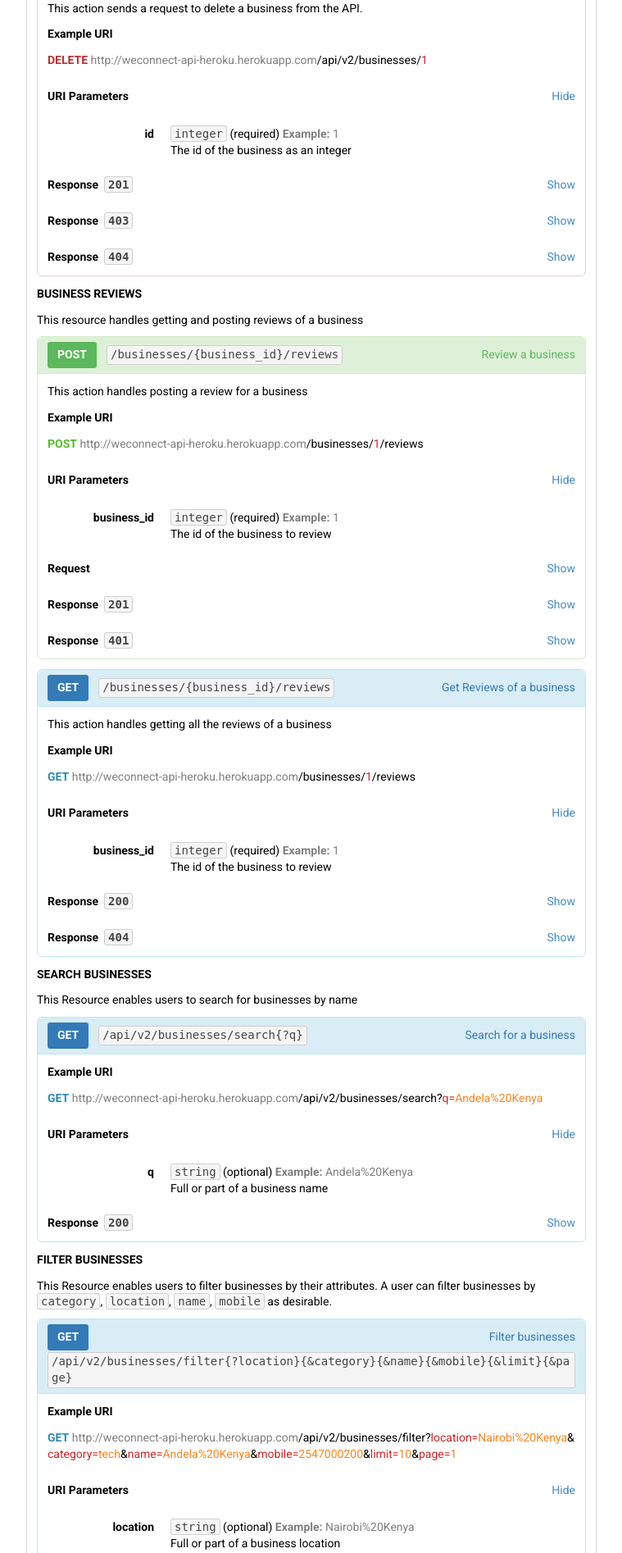
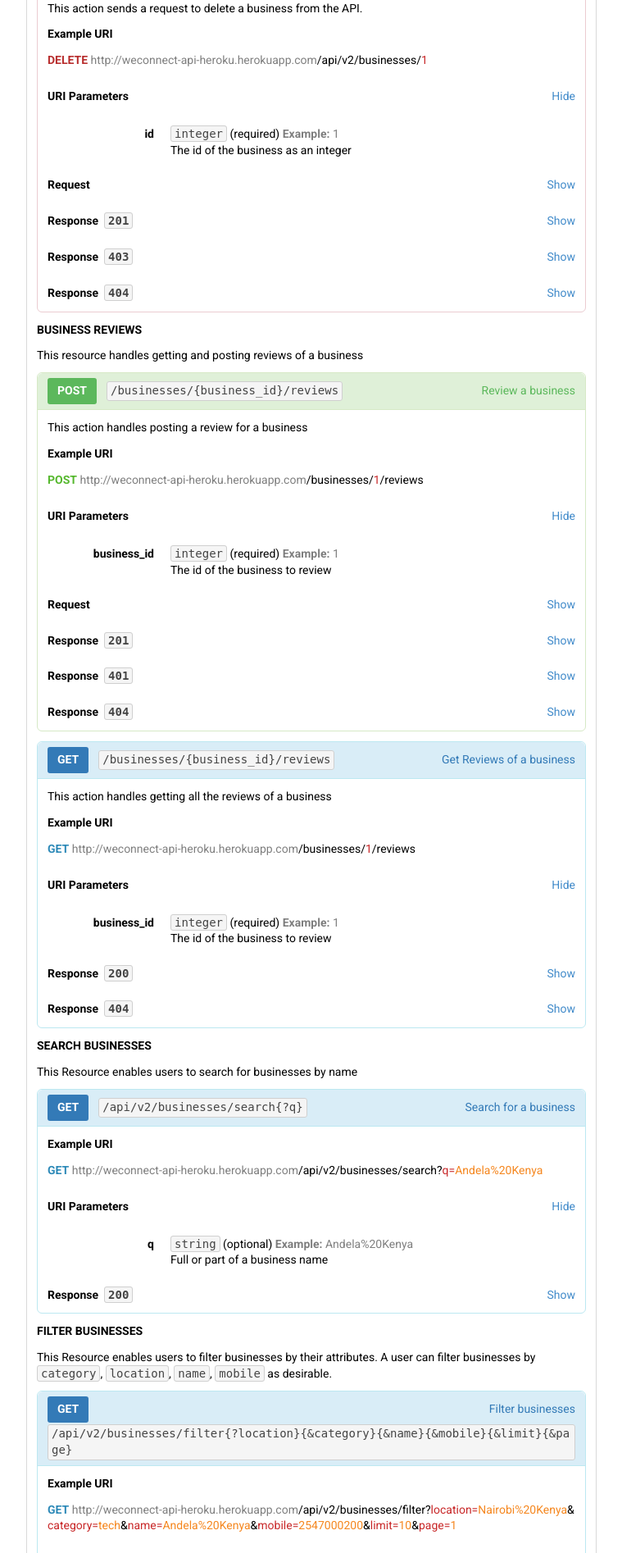
Before and after one commit to johnmutuma5/WeConnect, a Flask app: page /api/documentation in a window 1280 px wide. Shown: the part 3704-5598 px from the top of the page at 82% size, without its empty margins (382-1141 px from the left). Run offline with Flask 2, Linux system fonts and the light colour scheme; parts of the project's set-up code (start-up, migrations or seed data) failed here and were passed over; some libraries are stand-ins or nearby versions.

Commit message:
[Chore] Improve documentation; add Authorization Headers, add responses

```diff
--- a/app/templates/documentation.html
+++ b/app/templates/documentation.html
@@ -293,7 +293,7 @@ Invalid password: <code>Password too short</code></p>
 </span>}</code></pre><div style="height: 1px;"></div></div></div></div></div></section><section id="business" class="resource-group"><h2 class="group-heading">Business <a href="#business" class="permalink">&para;</a></h2><div id="business-businesses-resource" class="resource"><h3 class="resource-heading">Businesses Resource <a href="#business-businesses-resource" class="permalink">&nbsp;&para;</a></h3><p>Resource for registering businesses and getting information for all businesses stored</p>
 <div id="business-businesses-resource-post" class="action post"><h4 class="action-heading"><div class="name">Register a business</div><a href="#business-businesses-resource-post" class="method post">POST</a><code class="uri">/api/v2/businesses</code></h4><p>This action registers businesses.</p>
 <h4>Example URI</h4><div class="definition"><span class="method post">POST</span>&nbsp;<span class="uri"><span class="hostname">http://weconnect-api-heroku.herokuapp.com</span>/api/v2/businesses</span></div><div class="title"><strong>Request</strong><div class="collapse-button"><span class="close">Hide</span><span class="open">Show</span></div></div><div class="collapse-content"><div class="inner"><div class="description"><p>Includes data for the business to be registered</p>
-</div><h5>Headers</h5><pre><code><span class="hljs-attribute">Content-Type</span>: <span class="hljs-string">application/json</span></code></pre><div style="height: 1px;"></div><h5>Body</h5><pre><code>{
+</div><h5>Headers</h5><pre><code><span class="hljs-attribute">Content-Type</span>: <span class="hljs-string">application/json</span><br><span class="hljs-attribute">Authorization</span>: <span class="hljs-string">Bearer valid.jwttoken.string</span></code></pre><div style="height: 1px;"></div><h5>Body</h5><pre><code>{
   "<span class="hljs-attribute">name</span>": <span class="hljs-value"><span class="hljs-string">"Andela Kenya"</span></span>,
   "<span class="hljs-attribute">owner</span>": <span class="hljs-value"><span class="hljs-string">"Alice Doe"</span></span>,
   "<span class="hljs-attribute">location</span>": <span class="hljs-value"><span class="hljs-string">"TRM, Thika Road, Nairobi"</span></span>,
@@ -429,7 +429,7 @@ It include a URI parameter representing the <code>id</code> of the business</p>
   ]
 </span>}</code></pre><div style="height: 1px;"></div></div></div><div class="title"><strong>Response&nbsp;&nbsp;<code>404</code></strong><div class="collapse-button"><span class="close">Hide</span><span class="open">Show</span></div></div><div class="collapse-content"><div class="inner"><div class="description"><p>Includes an error message when a business with the supplied <code>id</code> does not exist</p>
 </div><h5>Headers</h5><pre><code><span class="hljs-attribute">Content-Type</span>: <span class="hljs-string">application/json</span></code></pre><div style="height: 1px;"></div><h5>Body</h5><pre><code>{
-  "<span class="hljs-attribute">msg</span>": <span class="hljs-value"><span class="hljs-string">"UNSUCCESSFUL: Could not find the requested information"</span>
+  "<span class="hljs-attribute">msg</span>": <span class="hljs-value"><span class="hljs-string">"UNSUCCESSFUL: Could not find the requested business"</span>
 </span>}</code></pre><div style="height: 1px;"></div><h5>Schema</h5><pre><code>{
   "<span class="hljs-attribute">$schema</span>": <span class="hljs-value"><span class="hljs-string">"http://json-schema.org/draft-04/schema#"</span></span>,
   "<span class="hljs-attribute">type</span>": <span class="hljs-value"><span class="hljs-string">"object"</span></span>,
@@ -442,7 +442,7 @@ It include a URI parameter representing the <code>id</code> of the business</p>
 </span>}</code></pre><div style="height: 1px;"></div></div></div></div><div id="business-one-business-resource-put" class="action put"><h4 class="action-heading"><div class="name">Edit business info</div><a href="#business-one-business-resource-put" class="method put">PUT</a><code class="uri">/api/v2/businesses/{id}</code></h4><p>This action sends a request to edit the information stored about a business.
 The targeted business business is referenced by referenced by a URI parameter representing the <code>id</code> of the business.</p>
 <h4>Example URI</h4><div class="definition"><span class="method put">PUT</span>&nbsp;<span class="uri"><span class="hostname">http://weconnect-api-heroku.herokuapp.com</span>/api/v2/businesses/<span class="hljs-attribute" title="id">1</span></span></div><div class="title"><strong>URI Parameters</strong><div class="collapse-button show"><span class="close">Hide</span><span class="open">Show</span></div></div><div class="collapse-content"><dl class="inner"><dt>id</dt><dd><code>integer</code>&nbsp;<span class="required">(required)</span>&nbsp;<span class="text-muted example"><strong>Example:&nbsp;</strong><span>1</span></span><p>The id of the business as an integer</p>
-</dd></dl></div><div class="title"><strong>Request</strong><div class="collapse-button"><span class="close">Hide</span><span class="open">Show</span></div></div><div class="collapse-content"><div class="inner"><h5>Headers</h5><pre><code><span class="hljs-attribute">Content-Type</span>: <span class="hljs-string">application/json</span></code></pre><div style="height: 1px;"></div><h5>Body</h5><pre><code>{
+</dd></dl></div><div class="title"><strong>Request</strong><div class="collapse-button"><span class="close">Hide</span><span class="open">Show</span></div></div><div class="collapse-content"><div class="inner"><h5>Headers</h5><pre><code><span class="hljs-attribute">Content-Type</span>: <span class="hljs-string">application/json</span><br><span class="hljs-attribute">Authorization</span>: <span class="hljs-string">Bearer valid.jwttoken.string</span></code></pre><div style="height: 1px;"></div><h5>Body</h5><pre><code>{
   "<span class="hljs-attribute">name</span>": <span class="hljs-value"><span class="hljs-string">"New Name"</span></span>,
   "<span class="hljs-attribute">owner</span>": <span class="hljs-value"><span class="hljs-string">"Alice Doe"</span></span>,
   "<span class="hljs-attribute">location</span>": <span class="hljs-value"><span class="hljs-string">"Marurui, Off Northern Bypass Rd"</span></span>,
@@ -506,7 +506,7 @@ The targeted business business is referenced by referenced by a URI parameter re
   </span>}
 </span>}</code></pre><div style="height: 1px;"></div></div></div><div class="title"><strong>Response&nbsp;&nbsp;<code>404</code></strong><div class="collapse-button"><span class="close">Hide</span><span class="open">Show</span></div></div><div class="collapse-content"><div class="inner"><div class="description"><p>Includes an error message when a business with the supplied <code>id</code> does not exist</p>
 </div><h5>Headers</h5><pre><code><span class="hljs-attribute">Content-Type</span>: <span class="hljs-string">application/json</span></code></pre><div style="height: 1px;"></div><h5>Body</h5><pre><code>{
-  "<span class="hljs-attribute">msg</span>": <span class="hljs-value"><span class="hljs-string">"UNSUCCESSFUL: Could not find the requested information"</span>
+  "<span class="hljs-attribute">msg</span>": <span class="hljs-value"><span class="hljs-string">"UNSUCCESSFUL: Could not find the requested business"</span>
 </span>}</code></pre><div style="height: 1px;"></div><h5>Schema</h5><pre><code>{
   "<span class="hljs-attribute">$schema</span>": <span class="hljs-value"><span class="hljs-string">"http://json-schema.org/draft-04/schema#"</span></span>,
   "<span class="hljs-attribute">type</span>": <span class="hljs-value"><span class="hljs-string">"object"</span></span>,
@@ -530,7 +530,7 @@ The targeted business business is referenced by referenced by a URI parameter re
   </span>}
 </span>}</code></pre><div style="height: 1px;"></div></div></div></div><div id="business-one-business-resource-delete" class="action delete"><h4 class="action-heading"><div class="name">Delete business</div><a href="#business-one-business-resource-delete" class="method delete">DELETE</a><code class="uri">/api/v2/businesses/{id}</code></h4><p>This action sends a request to delete a business from the API.</p>
 <h4>Example URI</h4><div class="definition"><span class="method delete">DELETE</span>&nbsp;<span class="uri"><span class="hostname">http://weconnect-api-heroku.herokuapp.com</span>/api/v2/businesses/<span class="hljs-attribute" title="id">1</span></span></div><div class="title"><strong>URI Parameters</strong><div class="collapse-button show"><span class="close">Hide</span><span class="open">Show</span></div></div><div class="collapse-content"><dl class="inner"><dt>id</dt><dd><code>integer</code>&nbsp;<span class="required">(required)</span>&nbsp;<span class="text-muted example"><strong>Example:&nbsp;</strong><span>1</span></span><p>The id of the business as an integer</p>
-</dd></dl></div><div class="title"><strong>Response&nbsp;&nbsp;<code>201</code></strong><div class="collapse-button"><span class="close">Hide</span><span class="open">Show</span></div></div><div class="collapse-content"><div class="inner"><div class="description"><p>Includes a successful delete business operation message</p>
+</dd></dl></div><div class="title"><strong>Request</strong><div class="collapse-button"><span class="close">Hide</span><span class="open">Show</span></div></div><div class="collapse-content"><div class="inner"><h5>Headers</h5><pre><code><span class="hljs-attribute">Authorization</span>: <span class="hljs-string">Bearer valid.jwttoken.string</span></code></pre><div style="height: 1px;"></div></div></div><div class="title"><strong>Response&nbsp;&nbsp;<code>201</code></strong><div class="collapse-button"><span class="close">Hide</span><span class="open">Show</span></div></div><div class="collapse-content"><div class="inner"><div class="description"><p>Includes a successful delete business operation message</p>
 </div><h5>Headers</h5><pre><code><span class="hljs-attribute">Content-Type</span>: <span class="hljs-string">application/json</span></code></pre><div style="height: 1px;"></div><h5>Body</h5><pre><code>{
   "<span class="hljs-attribute">msg</span>": <span class="hljs-value"><span class="hljs-string">"SUCCESS: Business deleted"</span>
 </span>}</code></pre><div style="height: 1px;"></div><h5>Schema</h5><pre><code>{
@@ -556,7 +556,7 @@ The targeted business business is referenced by referenced by a URI parameter re
   </span>}
 </span>}</code></pre><div style="height: 1px;"></div></div></div><div class="title"><strong>Response&nbsp;&nbsp;<code>404</code></strong><div class="collapse-button"><span class="close">Hide</span><span class="open">Show</span></div></div><div class="collapse-content"><div class="inner"><div class="description"><p>Includes an error message for trying to delete a business using an <code>id</code> that is not recognized</p>
 </div><h5>Headers</h5><pre><code><span class="hljs-attribute">Content-Type</span>: <span class="hljs-string">application/json</span></code></pre><div style="height: 1px;"></div><h5>Body</h5><pre><code>{
-  "<span class="hljs-attribute">msg</span>": <span class="hljs-value"><span class="hljs-string">"UNSUCCESSFUL: Could not find the requested information"</span>
+  "<span class="hljs-attribute">msg</span>": <span class="hljs-value"><span class="hljs-string">"UNSUCCESSFUL: Could not find the requested business"</span>
 </span>}</code></pre><div style="height: 1px;"></div><h5>Schema</h5><pre><code>{
   "<span class="hljs-attribute">$schema</span>": <span class="hljs-value"><span class="hljs-string">"http://json-schema.org/draft-04/schema#"</span></span>,
   "<span class="hljs-attribute">type</span>": <span class="hljs-value"><span class="hljs-string">"object"</span></span>,
@@ -570,7 +570,7 @@ The targeted business business is referenced by referenced by a URI parameter re
 <div id="business-business-reviews-post" class="action post"><h4 class="action-heading"><div class="name">Review a business</div><a href="#business-business-reviews-post" class="method post">POST</a><code class="uri">/businesses/{business_id}/reviews</code></h4><p>This action handles posting a review for a business</p>
 <h4>Example URI</h4><div class="definition"><span class="method post">POST</span>&nbsp;<span class="uri"><span class="hostname">http://weconnect-api-heroku.herokuapp.com</span>/businesses/<span class="hljs-attribute" title="business_id">1</span>/reviews</span></div><div class="title"><strong>URI Parameters</strong><div class="collapse-button show"><span class="close">Hide</span><span class="open">Show</span></div></div><div class="collapse-content"><dl class="inner"><dt>business_id</dt><dd><code>integer</code>&nbsp;<span class="required">(required)</span>&nbsp;<span class="text-muted example"><strong>Example:&nbsp;</strong><span>1</span></span><p>The id of the business to review</p>
 </dd></dl></div><div class="title"><strong>Request</strong><div class="collapse-button"><span class="close">Hide</span><span class="open">Show</span></div></div><div class="collapse-content"><div class="inner"><div class="description"><p>Includes the heading and body of a review</p>
-</div><h5>Headers</h5><pre><code><span class="hljs-attribute">Content-Type</span>: <span class="hljs-string">application/json</span></code></pre><div style="height: 1px;"></div><h5>Body</h5><pre><code>{
+</div><h5>Headers</h5><pre><code><span class="hljs-attribute">Content-Type</span>: <span class="hljs-string">application/json</span><br><span class="hljs-attribute">Authorization</span>: <span class="hljs-string">Bearer valid.jwttoken.string</span></code></pre><div style="height: 1px;"></div><h5>Body</h5><pre><code>{
   "<span class="hljs-attribute">heading</span>": <span class="hljs-value"><span class="hljs-string">"Wonderful"</span></span>,
   "<span class="hljs-attribute">body</span>": <span class="hljs-value"><span class="hljs-string">"Awesome products"</span>
 </span>}</code></pre><div style="height: 1px;"></div><h5>Schema</h5><pre><code>{
@@ -610,6 +610,18 @@ The targeted business business is referenced by referenced by a URI parameter re
       "<span class="hljs-attribute">description</span>": <span class="hljs-value"><span class="hljs-string">"The error message for performing operations that require authentication while not logged in"</span>
     </span>}
   </span>}
+</span>}</code></pre><div style="height: 1px;"></div></div></div><div class="title"><strong>Response&nbsp;&nbsp;<code>404</code></strong><div class="collapse-button"><span class="close">Hide</span><span class="open">Show</span></div></div><div class="collapse-content"><div class="inner"><div class="description"><p>Includes a message for an unsuccessful review. This is when a user sends a request to review a non-existent business</p>
+</div><h5>Headers</h5><pre><code><span class="hljs-attribute">Content-Type</span>: <span class="hljs-string">application/json</span></code></pre><div style="height: 1px;"></div><h5>Body</h5><pre><code>{
+  "<span class="hljs-attribute">msg</span>": <span class="hljs-value"><span class="hljs-string">"UNSUCCESSFUL: Could not find the requested business"</span>
+</span>}</code></pre><div style="height: 1px;"></div><h5>Schema</h5><pre><code>{
+  "<span class="hljs-attribute">$schema</span>": <span class="hljs-value"><span class="hljs-string">"http://json-schema.org/draft-04/schema#"</span></span>,
+  "<span class="hljs-attribute">type</span>": <span class="hljs-value"><span class="hljs-string">"object"</span></span>,
+  "<span class="hljs-attribute">properties</span>": <span class="hljs-value">{
+    "<span class="hljs-attribute">msg</span>": <span class="hljs-value">{
+      "<span class="hljs-attribute">type</span>": <span class="hljs-value"><span class="hljs-string">"string"</span></span>,
+      "<span class="hljs-attribute">description</span>": <span class="hljs-value"><span class="hljs-string">"The error message for non-existent business `id`"</span>
+    </span>}
+  </span>}
 </span>}</code></pre><div style="height: 1px;"></div></div></div></div><div id="business-business-reviews-get" class="action get"><h4 class="action-heading"><div class="name">Get Reviews of a business</div><a href="#business-business-reviews-get" class="method get">GET</a><code class="uri">/businesses/{business_id}/reviews</code></h4><p>This action handles getting all the reviews of a business</p>
 <h4>Example URI</h4><div class="definition"><span class="method get">GET</span>&nbsp;<span class="uri"><span class="hostname">http://weconnect-api-heroku.herokuapp.com</span>/businesses/<span class="hljs-attribute" title="business_id">1</span>/reviews</span></div><div class="title"><strong>URI Parameters</strong><div class="collapse-button show"><span class="close">Hide</span><span class="open">Show</span></div></div><div class="collapse-content"><dl class="inner"><dt>business_id</dt><dd><code>integer</code>&nbsp;<span class="required">(required)</span>&nbsp;<span class="text-muted example"><strong>Example:&nbsp;</strong><span>1</span></span><p>The id of the business to review</p>
 </dd></dl></div><div class="title"><strong>Response&nbsp;&nbsp;<code>200</code></strong><div class="collapse-button"><span class="close">Hide</span><span class="open">Show</span></div></div><div class="collapse-content"><div class="inner"><div class="description"><p>Includes a list of all reviews of a business</p>
@@ -626,7 +638,7 @@ The targeted business business is referenced by referenced by a URI parameter re
   "<span class="hljs-attribute">type</span>": <span class="hljs-value"><span class="hljs-string">"array"</span>
 </span>}</code></pre><div style="height: 1px;"></div></div></div><div class="title"><strong>Response&nbsp;&nbsp;<code>404</code></strong><div class="collapse-button"><span class="close">Hide</span><span class="open">Show</span></div></div><div class="collapse-content"><div class="inner"><div class="description"><p>Includes an error message for trying to retrieve reviews with an unrecognized business <code>id</code></p>
 </div><h5>Headers</h5><pre><code><span class="hljs-attribute">Content-Type</span>: <span class="hljs-string">application/json</span></code></pre><div style="height: 1px;"></div><h5>Body</h5><pre><code>{
-  "<span class="hljs-attribute">msg</span>": <span class="hljs-value"><span class="hljs-string">"UNSUCCESSFUL: Could not find the requested information"</span>
+  "<span class="hljs-attribute">msg</span>": <span class="hljs-value"><span class="hljs-string">"UNSUCCESSFUL: Could not find the requested business"</span>
 </span>}</code></pre><div style="height: 1px;"></div><h5>Schema</h5><pre><code>{
   "<span class="hljs-attribute">$schema</span>": <span class="hljs-value"><span class="hljs-string">"http://json-schema.org/draft-04/schema#"</span></span>,
   "<span class="hljs-attribute">type</span>": <span class="hljs-value"><span class="hljs-string">"object"</span></span>,
```
Also changed, not shown: APIBlueprint/blueprint.md (+28 -3 lines).
